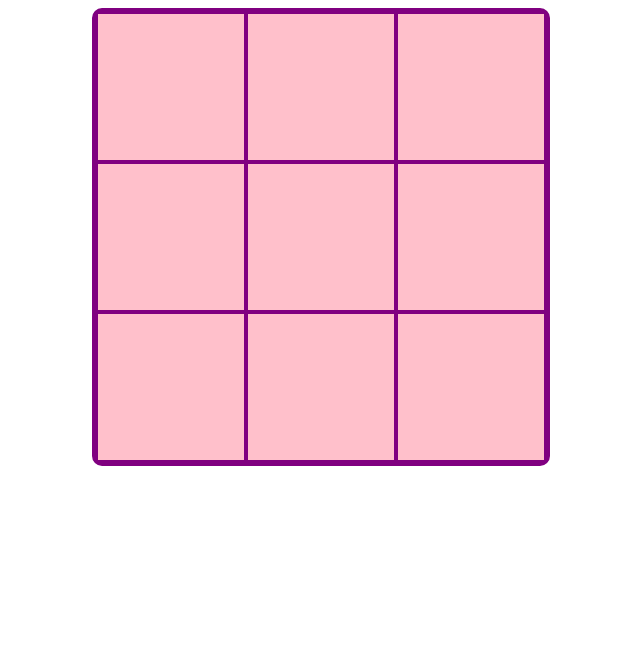
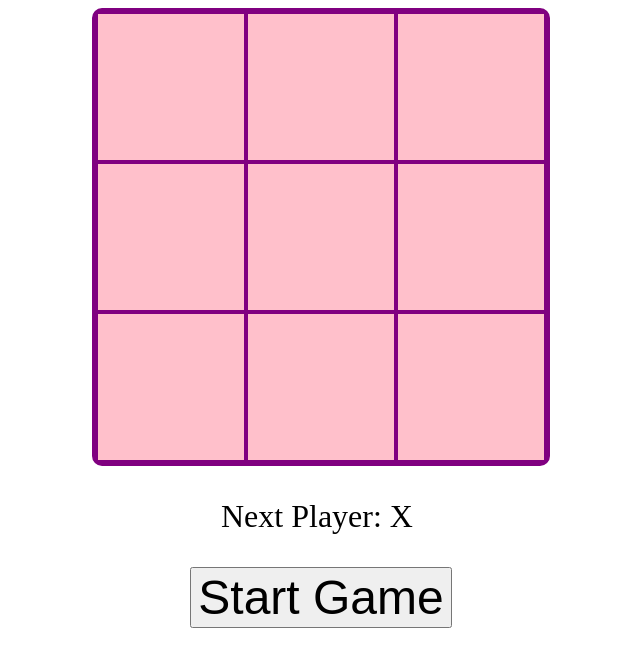
Before and after one commit to tonyern/tic-tac-toe, a React (Create React App) app: page / in a window 1280 px wide. Shown: the top 666 px of the page, without its empty margins (319-959 px from the left). Built offline with nearby package versions, Linux system fonts and the light colour scheme.

Commit message:
Implemented all functionalities. Have a working game.

```diff
--- a/src/components/game/Game.tsx
+++ b/src/components/game/Game.tsx
@@ -1,6 +1,7 @@
 import React, { useState } from "react";
 import Board from "../board/Board";
 import { calculateWinner } from "../CalculateWinner";
+import "./game.css";
 
 const Game = (): JSX.Element => {
     // Initialize Tic-Tac-Toe board with 9 spots that are null.
@@ -27,12 +28,24 @@ const Game = (): JSX.Element => {
 
     };
 
-    const renderMoves = (): void => {
-
+    const renderMoves = (): JSX.Element => {
+        return (
+            <div className="button-section">
+            <button className="start-btn" onClick={() => setBoard(Array(9).fill(null))}>
+                Start Game
+            </button>
+            </div>
+        );
     };
 
     return (
-        <Board squares={board} onClick={handleClick} />
+        <>
+            <Board squares={board} onClick={handleClick} />
+            <div className="game-display">
+                <p>{winner ? "Winner: " + winner : "Next Player: " + (xIsNext ? "X" : "O")}</p>
+            </div>
+            {renderMoves()}
+        </>
     );
 }
 
--- /dev/null
+++ b/src/components/game/game.css
@@ -0,0 +1,15 @@
+.game-display {
+  width: 200px;
+  margin: 20px auto;
+  font-size: 32px;
+  font-weight: 500;
+}
+
+.button-section {
+  text-align: center;
+}
+
+.start-btn {
+  font-size: 48px;
+  font-weight: 500;
+}
```
